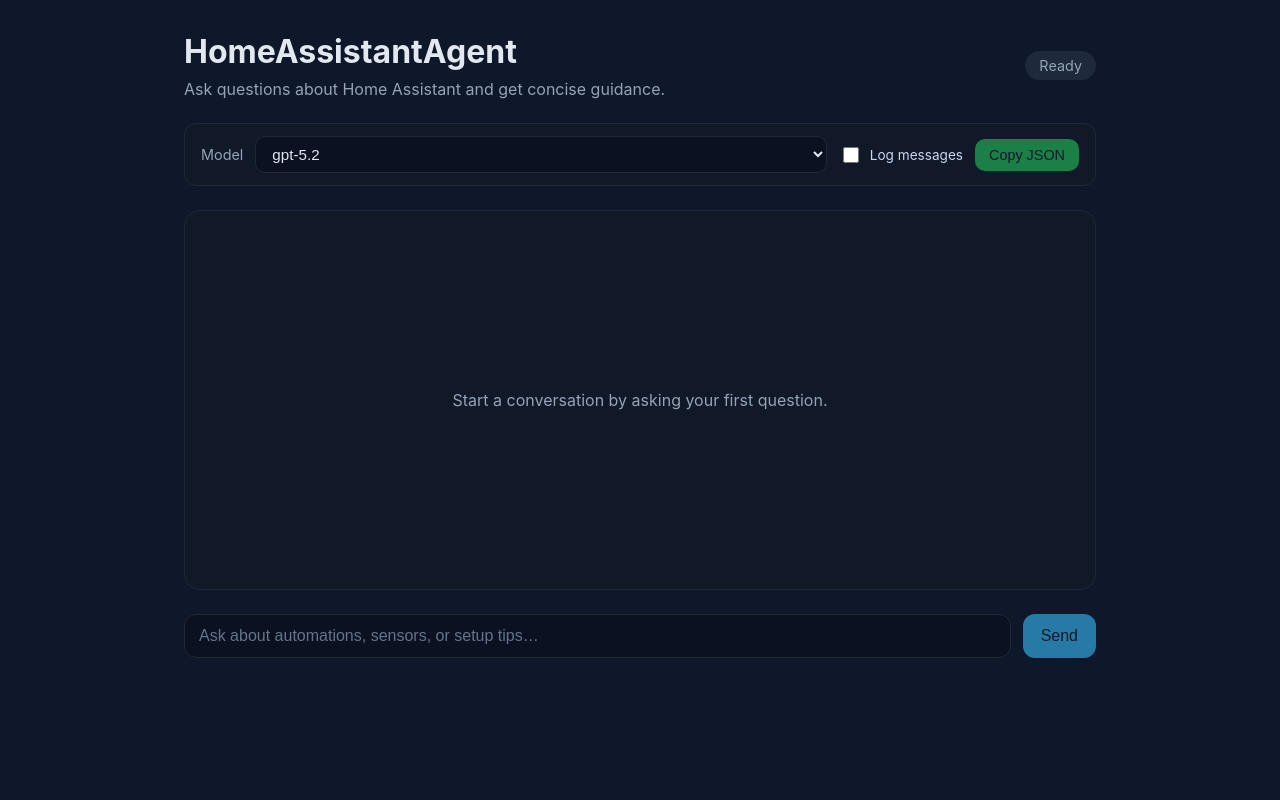
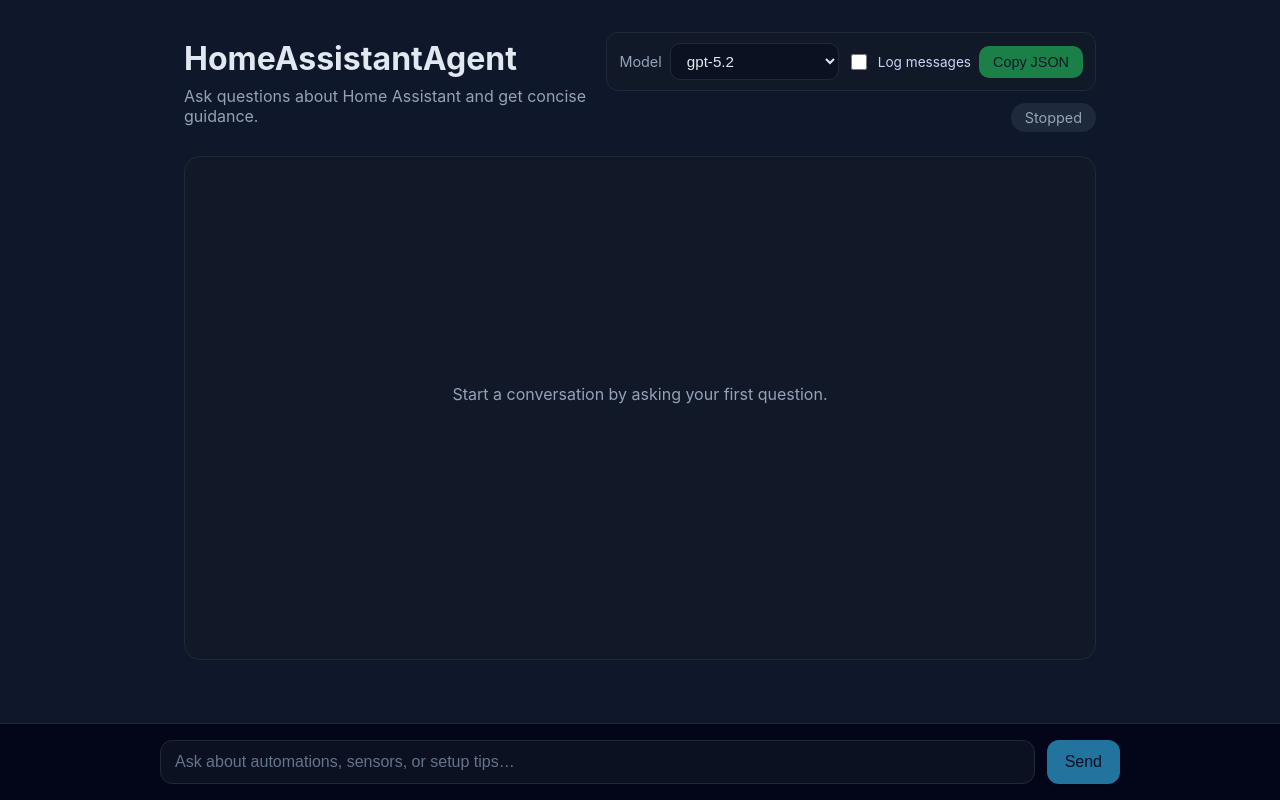
Before and after one commit to DrTree/HomeAssistantAgent, a React (Vite) app in the folder homeassistantagent/web/: page / in a window 1280 px wide. Built offline with nearby package versions, Linux system fonts and the light colour scheme.

Commit message:
Update chat layout and reasoning panels

```diff
--- a/homeassistantagent/web/src/App.css
+++ b/homeassistantagent/web/src/App.css
@@ -1,27 +1,34 @@
 .app {
   max-width: 960px;
   margin: 0 auto;
-  padding: 32px 24px 40px;
+  padding: 32px 24px 140px;
   display: flex;
   flex-direction: column;
   gap: 24px;
+  min-height: 100vh;
 }
 
 .app__header {
   display: flex;
-  justify-content: space-between;
-  align-items: center;
+  flex-direction: column;
   gap: 16px;
 }
 
-.app__header h1 {
+.app__header-main h1 {
   margin: 0 0 8px;
   font-size: 2rem;
 }
 
-.app__header p {
+.app__header-main p {
   margin: 0;
   color: #94a3b8;
+}
+
+.app__header-actions {
+  display: flex;
+  flex-wrap: wrap;
+  align-items: center;
+  gap: 12px;
 }
 
 .status {
@@ -44,11 +51,12 @@
 
 .controls {
   display: flex;
+  flex-wrap: wrap;
   align-items: center;
-  gap: 12px;
+  gap: 8px;
   background: #111827;
   border-radius: 12px;
-  padding: 12px 16px;
+  padding: 10px 12px;
   border: 1px solid #1f2937;
 }
 
@@ -101,7 +109,7 @@
   min-height: 380px;
   background: #111827;
   border-radius: 16px;
-  padding: 20px;
+  padding: 20px 20px 48px;
   display: flex;
   flex-direction: column;
   gap: 16px;
@@ -153,6 +161,9 @@
   padding: 12px 16px;
   border-radius: 12px;
   background: #1f2937;
+  max-width: 75%;
+  width: fit-content;
+  align-self: flex-start;
 }
 
 .chat__message--assistant {
@@ -165,17 +176,6 @@
   color: white;
 }
 
-.chat__role {
-  font-size: 0.75rem;
-  text-transform: uppercase;
-  letter-spacing: 0.08em;
-  color: #94a3b8;
-}
-
-.chat__message--user .chat__role {
-  color: rgba(255, 255, 255, 0.7);
-}
-
 .chat__content {
   white-space: pre-wrap;
   display: flex;
@@ -185,6 +185,30 @@
 
 .chat__text {
   margin: 0;
+}
+
+.chat__reasoning {
+  border-top: 1px solid rgba(148, 163, 184, 0.25);
+  padding-top: 8px;
+  font-size: 0.9rem;
+  color: #cbd5f5;
+}
+
+.chat__reasoning summary {
+  cursor: pointer;
+  font-weight: 600;
+}
+
+.chat__reasoning-body {
+  margin-top: 8px;
+  display: flex;
+  flex-direction: column;
+  gap: 6px;
+}
+
+.chat__reasoning-text {
+  margin: 0;
+  color: #e2e8f0;
 }
 
 .chat__tool-toggle {
@@ -242,9 +266,22 @@
   color: #0f172a;
 }
 
+.composer-dock {
+  position: fixed;
+  left: 0;
+  right: 0;
+  bottom: 0;
+  padding: 16px 24px;
+  background: rgba(2, 6, 23, 0.92);
+  border-top: 1px solid #1f2937;
+  backdrop-filter: blur(10px);
+}
+
 .composer {
   display: flex;
   gap: 12px;
+  max-width: 960px;
+  margin: 0 auto;
 }
 
 .composer input {
@@ -278,8 +315,7 @@
 
 @media (max-width: 640px) {
   .app__header {
-    flex-direction: column;
-    align-items: flex-start;
+    gap: 12px;
   }
 
   .controls {
@@ -295,3 +331,15 @@
     width: 100%;
   }
 }
+
+@media (min-width: 900px) {
+  .app__header {
+    flex-direction: row;
+    justify-content: space-between;
+    align-items: center;
+  }
+
+  .app__header-actions {
+    justify-content: flex-end;
+  }
+}
--- a/homeassistantagent/web/src/App.tsx
+++ b/homeassistantagent/web/src/App.tsx
@@ -4,10 +4,6 @@
   isTextUIPart,
   isToolUIPart,
   lastAssistantMessageIsCompleteWithToolCalls,
-  StepStartUIPart,
-  UIMessagePart,
-  UIDataTypes,
-  UITools
 } from 'ai';
 import { useEffect, useMemo, useState, type FormEvent } from 'react';
 import './App.css';
@@ -91,6 +87,9 @@
     }
 
     return message.parts.map((part, index) => {
+      if ('type' in part && part.type === 'reasoning') {
+        return null;
+      }
       if (isTextUIPart(part)) {
         return (
           <p key={`${message.id}-text-${index}`} className="chat__text">
@@ -140,8 +139,8 @@
     }
   };
 
-  const statusText = isReady ? 'Ready' : isError ? 'Offline' : 'Thinking…';
-  const statusClassName = `${isReady ? '' : 'status--active'}${isError ? ' status--error' : ''}`.trim();
+  const statusText = isError ? 'Offline' : isBusy ? 'Responding' : 'Stopped';
+  const statusClassName = `${isBusy ? 'status--active' : ''}${isError ? ' status--error' : ''}`.trim();
 
   return (
     <div className="app">
@@ -150,8 +149,7 @@
         subtitle="Ask questions about Home Assistant and get concise guidance."
         statusText={statusText}
         statusClassName={statusClassName}
-      />
-
+        actions={
           <ModelSelector
             modelOptions={modelOptions}
             selectedModel={selectedModel}
@@ -160,6 +158,8 @@
             onDebugChange={setLogMessages}
             onCopyMessages={onCopyMessages}
             copyDisabled={messages.length === 0}
+          />
+        }
       />
 
       <section className="chat">
--- a/homeassistantagent/web/src/components/AppHeader.tsx
+++ b/homeassistantagent/web/src/components/AppHeader.tsx
@@ -5,16 +5,31 @@
   subtitle: string | ReactNode;
   statusText: string;
   statusClassName?: string;
+  actions?: ReactNode;
 }
 
-export function AppHeader({ title, subtitle, statusText, statusClassName }: AppHeaderProps) {
+export function AppHeader({
+  title,
+  subtitle,
+  statusText,
+  statusClassName,
+  actions,
+}: AppHeaderProps) {
   return (
     <header className="app__header">
-      <div>
+      <div className="app__header-main">
         <h1>{title}</h1>
         <p>{subtitle}</p>
       </div>
-      <span className={`status${statusClassName ? ` ${statusClassName}` : ''}`}>{statusText}</span>
+      <div className="app__header-actions">
+        {actions}
+        <span
+          className={`status${statusClassName ? ` ${statusClassName}` : ''}`}
+          aria-live="polite"
+        >
+          {statusText}
+        </span>
+      </div>
     </header>
   );
 }
--- a/homeassistantagent/web/src/components/ChatMessageList.tsx
+++ b/homeassistantagent/web/src/components/ChatMessageList.tsx
@@ -5,6 +5,15 @@
   messages: UIMessage[];
   renderMessageContent: (message: UIMessage) => ReactNode;
 };
+
+const getReasoningParts = (message: UIMessage) =>
+  message.parts
+    .filter(
+      (part): part is { type: 'reasoning'; text: string } =>
+        'type' in part && part.type === 'reasoning' && typeof part.text === 'string',
+    )
+    .map((part) => part.text.trim())
+    .filter(Boolean);
 
 export function ChatMessageList({
   messages,
@@ -20,12 +29,27 @@
 
   return (
     <>
-      {messages.map((message) => (
-        <div key={message.id} className={`chat__message chat__message--${message.role}`}>
-          <span className="chat__role">{message.role}</span>
-          <div className="chat__content">{renderMessageContent(message)}</div>
-        </div>
-      ))}
+      {messages.map((message) => {
+        const reasoningParts = message.role === 'assistant' ? getReasoningParts(message) : [];
+
+        return (
+          <div key={message.id} className={`chat__message chat__message--${message.role}`}>
+            <div className="chat__content">{renderMessageContent(message)}</div>
+            {reasoningParts.length > 0 ? (
+              <details className="chat__reasoning">
+                <summary>Reasoning</summary>
+                <div className="chat__reasoning-body">
+                  {reasoningParts.map((reasoning, index) => (
+                    <p key={`${message.id}-reasoning-${index}`} className="chat__reasoning-text">
+                      {reasoning}
+                    </p>
+                  ))}
+                </div>
+              </details>
+            ) : null}
+          </div>
+        );
+      })}
     </>
   );
 }
--- a/homeassistantagent/web/src/components/Composer.tsx
+++ b/homeassistantagent/web/src/components/Composer.tsx
@@ -11,6 +11,7 @@
   const isDisabled = !value.trim() || isBusy;
 
   return (
+    <div className="composer-dock">
       <form className="composer" onSubmit={onSubmit}>
         <input
           value={value}
@@ -19,9 +20,10 @@
           aria-label="Message"
           disabled={isBusy}
         />
-      <button type="submit" disabled={isDisabled}>
+        <button type="submit" disabled={isDisabled} aria-label="Send message">
           Send
         </button>
       </form>
+    </div>
   );
 }
```
Lines whose indentation alone changed are shown as unchanged.
